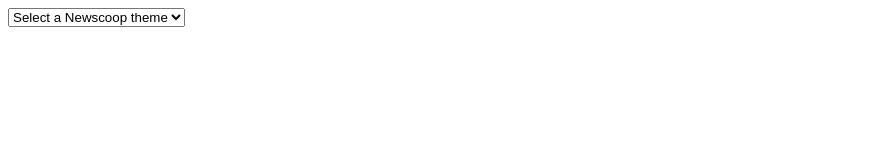
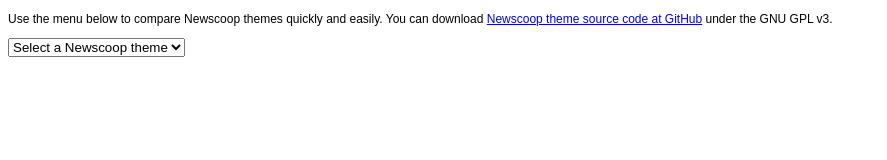
Before and after one commit to newscoop/newscoop-theme-switcher, a plain HTML site: page top.html in a window 1280 px wide. Shown: the whole page, without its empty margins (0-887 px from the left). Drawn offline with Linux system fonts and the light colour scheme.

Commit message:
Added explanation text and link to GitHub

```diff
--- a/top.html
+++ b/top.html
@@ -1,6 +1,10 @@
 <!DOCTYPE HTML PUBLIC "-//W3C//DTD HTML 4.01//EN"  "http://www.w3.org/TR/html4/strict.dtd">
 <html>
  <body>
+
+  <p style="font: 12px arial,sans-serif;">Use the menu below to compare Newscoop themes quickly and easily.
+  You can download <a href="https://github.com/newscoop/">Newscoop theme source code at GitHub</a> under the GNU GPL v3.</p>
+
   <form>
    <select name="URL" onchange="parent.theme.location.href=this.form.URL.options[this.form.URL.selectedIndex].value">
      <option value="http://www.sourcefabric.org/">Select a Newscoop theme</option>
```
Also changed, not shown: index.html (+1 -1 lines).
